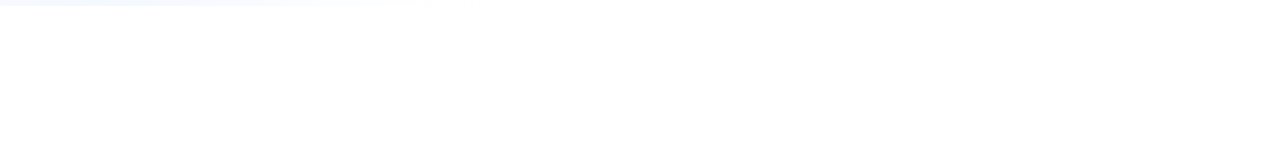
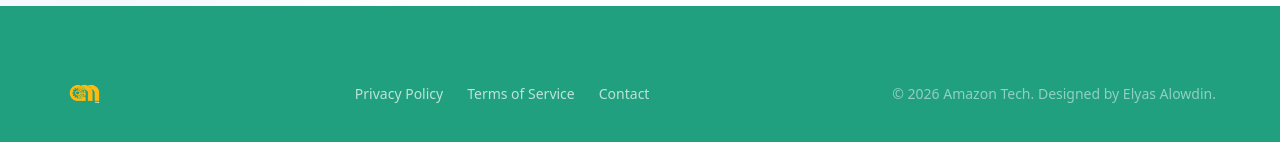
Before and after one commit to Elyas20061385/Task, a Next.js app in the folder my-app/: page / in a window 1280 px wide. Shown: the part 7569-7711 px from the top of the page. Before the commit the page ends 7575 px from the top, so only its background shows below. Built offline with nearby package versions, Linux system fonts and the light colour scheme.

Commit message:
file
changes

```diff
--- /dev/null
+++ b/my-app/app/components/footer.tsx
@@ -0,0 +1,40 @@
+const Footer = () => {
+  const currentYear = new Date().getFullYear();
+
+  return (
+    <footer className="bg-[#21a07f] p-16 w-full">
+      <div className="section-container">
+        <div className="flex flex-col sm:flex-row items-center justify-between gap-6">
+          {/* Logo */}
+          <div className="flex items-center gap-2">
+            <img
+              alt="Amazon English Academy"
+              src="logo.png"
+              className="w-auto h-8 sm:h-10 lg:h-12 object-contain rounded-xl"
+            />
+          </div>
+
+          {/* Links */}
+          <div className="flex items-center gap-6 text-white/70">
+            <a href="#" className="hover:text-primary-foreground transition-colors text-sm">
+              Privacy Policy
+            </a>
+            <a href="#" className="hover:text-primary-foreground transition-colors text-sm">
+              Terms of Service
+            </a>
+            <a href="#" className="hover:text-primary-foreground transition-colors text-sm">
+              Contact
+            </a>
+          </div>
+
+          {/* Copyright */}
+          <p className="text-white/50 text-sm">
+            © {currentYear} Amazon Tech. Designed by Elyas Alowdin.
+          </p>
+        </div>
+      </div>
+    </footer>
+  );
+};
+
+export default Footer;
--- a/my-app/app/layout.tsx
+++ b/my-app/app/layout.tsx
@@ -2,6 +2,7 @@
 import { Geist, Geist_Mono } from "next/font/google";
 import "./globals.css";
 import Navbar from "./components/Navbar";
+import Footer from "./components/footer";
 
 const geistSans = Geist({
   variable: "--font-geist-sans",
@@ -28,6 +29,7 @@
       <body className={`${geistSans.variable} ${geistMono.variable} antialiased`}  >
         <Navbar />
         {children}
+        <Footer/>
       </body>
     </html>
   );
```
